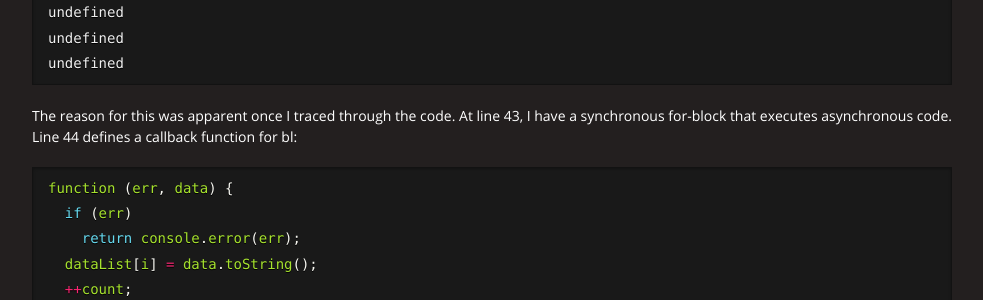
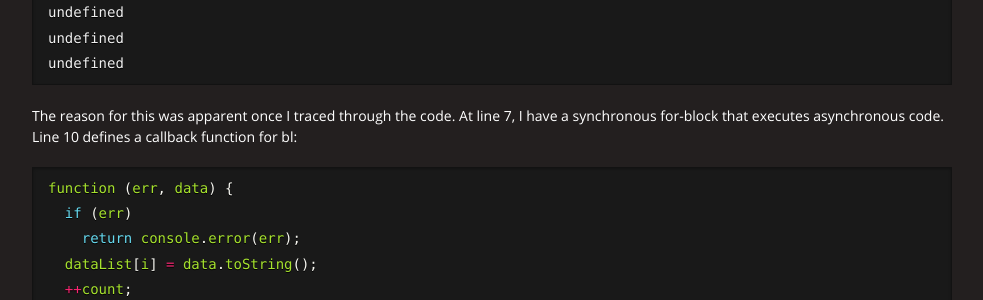
Before and after one commit to Clemmy/blog, a Jekyll site: the page built from _posts/2014-12-31-a-simple-closures-example.md, in a window 1280 px wide and 900 px high, scrolled down 1986 px. Shown: the part 154-454 px from the top of the window, without its empty margins (148-1131 px from the left). Built offline with Jekyll 4.4.1, drawn with Linux system fonts in a browser that asks for light colours; nearby versions of some CDN libraries; Markdown is read by kramdown in place of the engine named in the settings; comment, search, counter and statistics services are not loaded.

Commit message:
Update 2014-12-31-a-simple-closures-example.md
Fixed line number references

````diff
--- a/_posts/2014-12-31-a-simple-closures-example.md
+++ b/_posts/2014-12-31-a-simple-closures-example.md
@@ -67,7 +67,7 @@ undefined
 undefined
 ```
 
-The reason for this was apparent once I traced through the code. At line 43, I have a synchronous for-block that executes asynchronous code. Line 44 defines a callback function for bl:
+The reason for this was apparent once I traced through the code. At line 7, I have a synchronous for-block that executes asynchronous code. Line 10 defines a callback function for bl:
 
 ```javascript
 function (err, data) {
````
